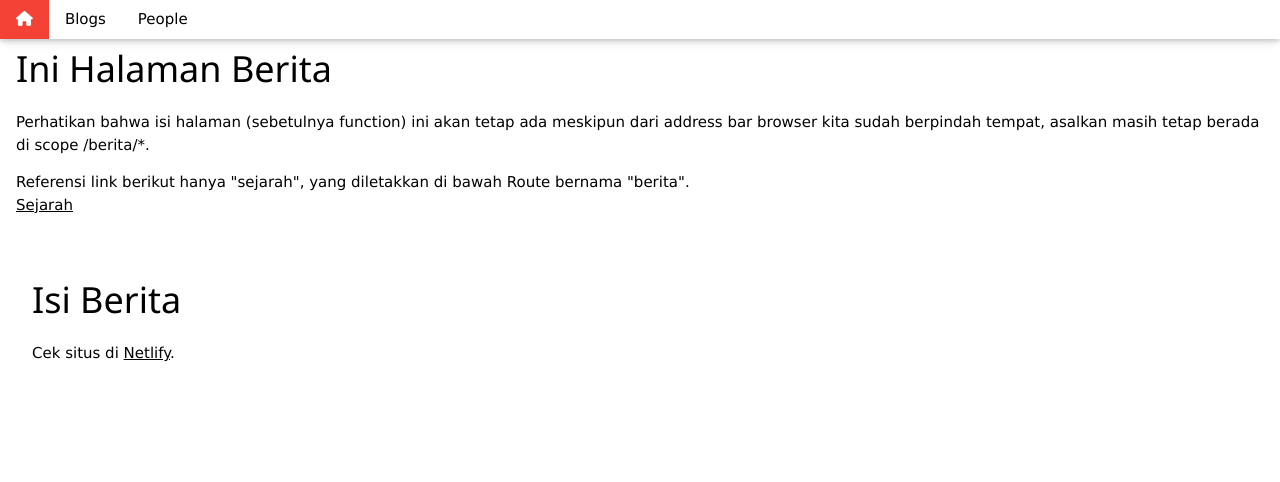
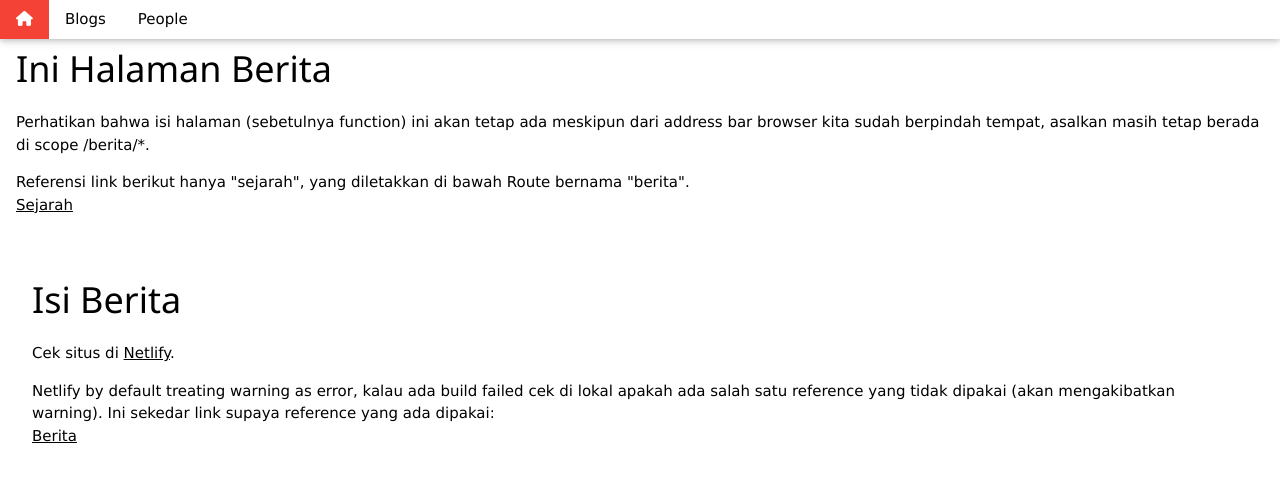
Before and after one commit to fxadilima/web-novel, a React (Create React App) app: page /berita in a window 1280 px wide. Shown: the top 482 px of the page. Built offline with nearby package versions, Linux system fonts and the light colour scheme.

Commit message:
Fixing an unused reference that caused a warning (treated as error)

```diff
--- a/src/berita/IsiBerita.js
+++ b/src/berita/IsiBerita.js
@@ -8,7 +8,13 @@ const IsiBerita = () => {
         <div className="w3-container w3-padding-32">
             <h1>Isi Berita</h1>
             <p>
-                Cek situs di <a href="https://dunia-timur.netlify.app">Netlify</a>.
+                Cek situs di <a href="https://dunia-timur.netlify.app">Netlify</a>.<br/>
+            </p>
+            <p>
+                Netlify by default treating warning as error, kalau ada build failed cek di lokal
+                apakah ada salah satu reference yang tidak dipakai (akan mengakibatkan warning).
+                Ini sekedar link supaya reference yang ada dipakai:<br/>
+                <Link to="/berita">Berita</Link>
             </p>
             <Outlet />
         </div>
```
